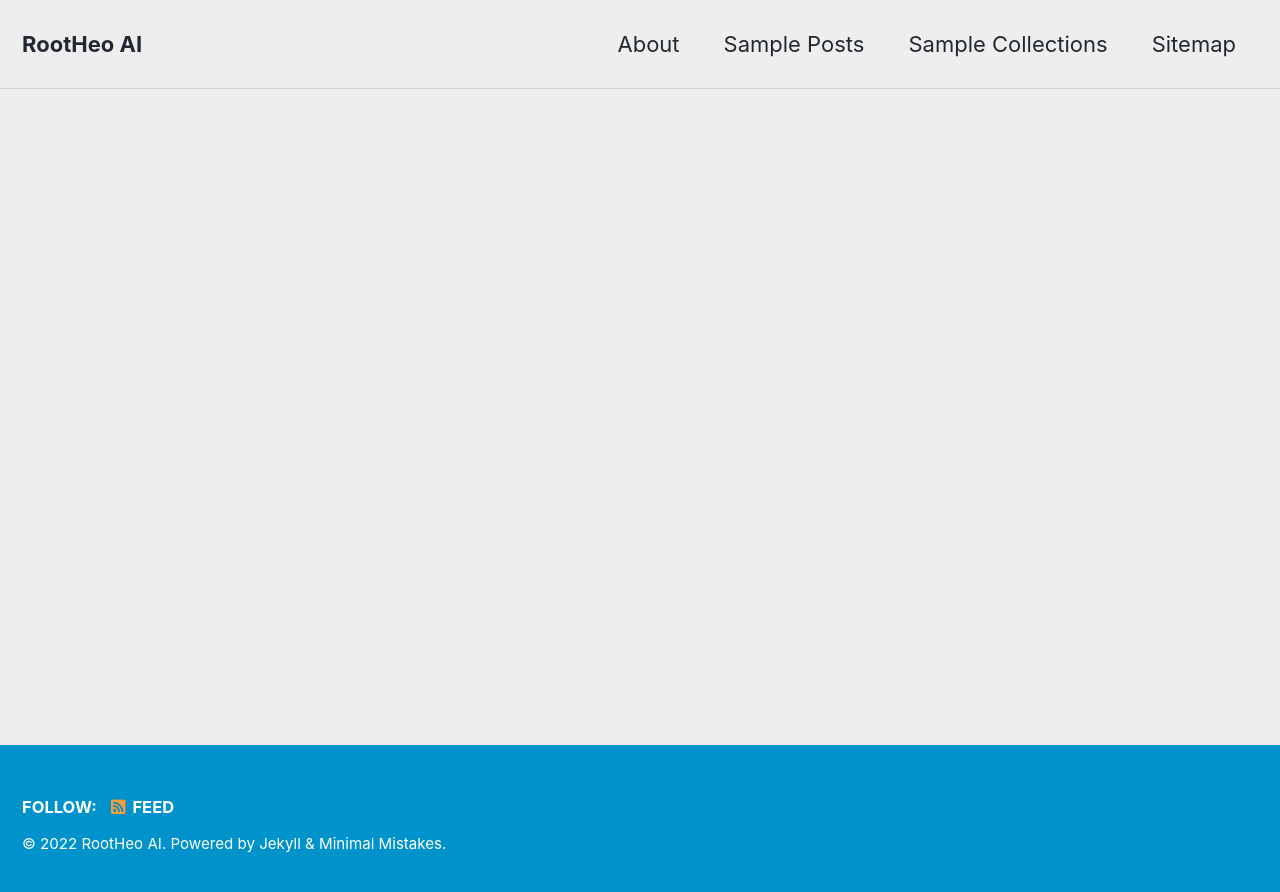
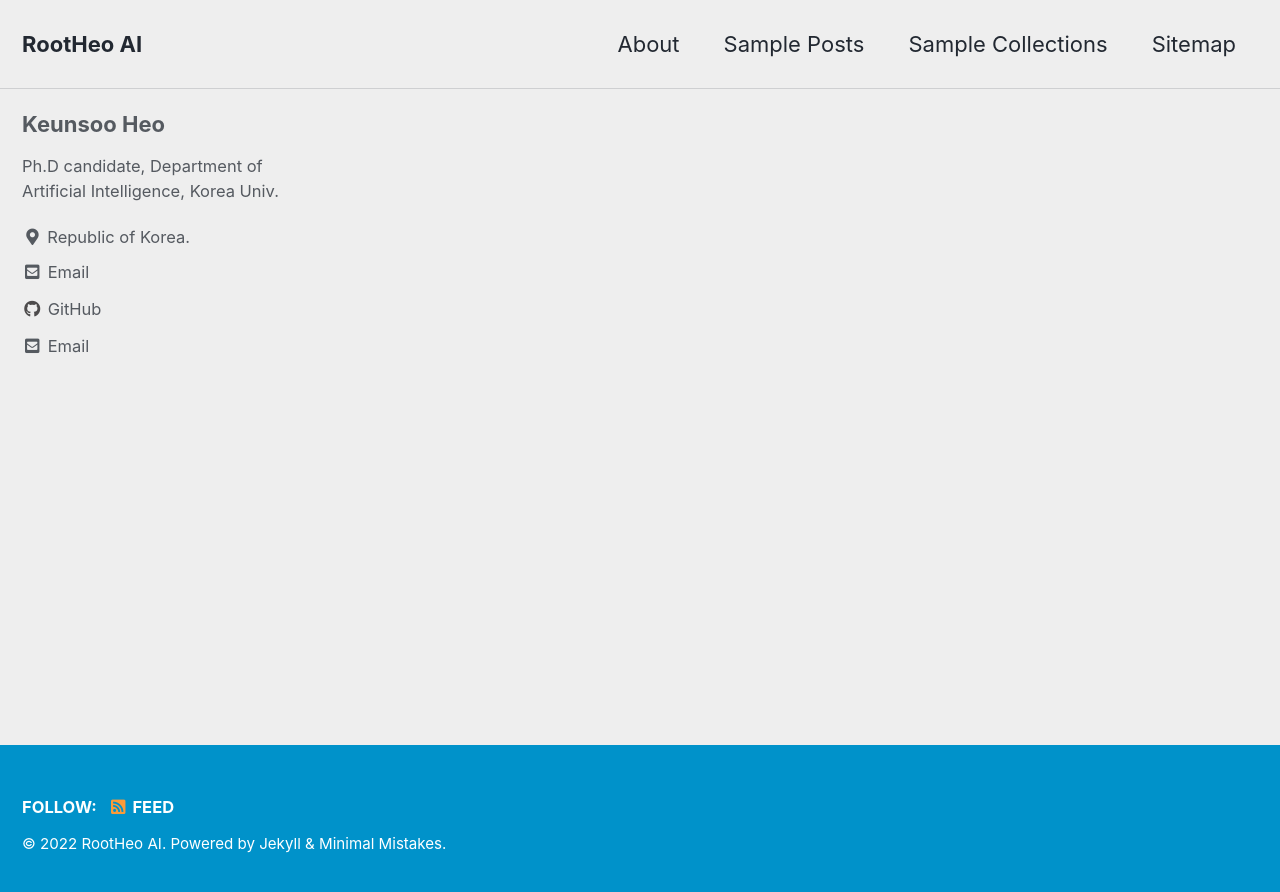
Before and after one commit to KeunsooHeo/keunsooheo.github.io, a Jekyll site: the page built from _pages/home.md, in a window 1280 px wide. Shown: the top 892 px of the page. Built offline with Jekyll 4.4.1, drawn with Linux system fonts in a browser that asks for light colours; cached includes are drawn as plain includes; our own code applies the rules of GitHub Pages for plain Markdown files; some of the changed lines change nothing that is shown.

Commit message:
Update _config.yml

```diff
--- a/_config.yml
+++ b/_config.yml
@@ -288,3 +288,11 @@ defaults:
       comments: # true
       share: true
       related: true
+defaults:
+  # _pages
+  - scope:
+      path: ""
+      type: pages
+    values:
+      layout: single
+      author_profile: true
```
